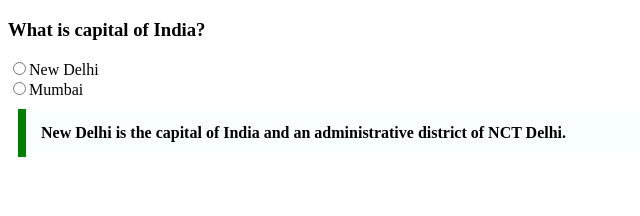
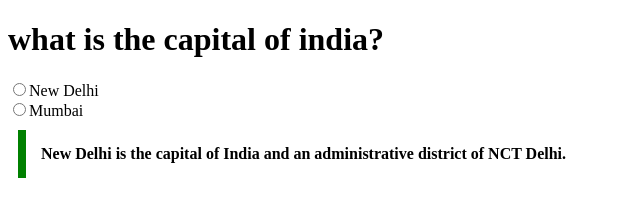
Before and after one commit to acciojob/trivia-BalaChandraAkula, a website: page main.html in a window 1280 px wide. Shown: the whole page, without its empty margins (0-640 px from the left). Drawn offline with Linux system fonts and the light colour scheme.

Commit message:
created a submission

```diff
--- a/main.html
+++ b/main.html
@@ -8,17 +8,14 @@
 
 <body>
 	<!-- the entire body must be written by student -->
-
-	<h3>What is capital of India?</h3>
-	<form>
-		<input type = "radio" name = "capital" value = "new delhi">New Delhi<br>
-		<input type = "radio" name = "capital" value = "Mumbai">Mumbai
-
-	</form>
-
-		<blockquote class="quote" cite=" https://en.wikipedia.org/wiki/New_Delhi">
-        New Delhi is the capital of India and an administrative district of NCT Delhi.</blockquote>
-
+	<h1><b>what is the capital of india?</b></h1>
+<form>
+	<input type="radio" name="cap">New Delhi<br>
+	<input type="radio" name="cap">Mumbai
+</form>
+<blockquote class="text" cite="https://en.wikipedia.org/wiki/New_Delhi">
+	<b>New Delhi is the capital of India and an administrative district of NCT Delhi.</b>
+</blockquote>
     <script type="text/javascript" src="./script.js">
 </script>
 
--- a/styles.css
+++ b/styles.css
@@ -1,10 +1,6 @@
 
 /* Your CSS Code here. */
-.quote{
-    max-width: 600px;
-	margin: 10px;
-	padding: 15px;
-	border-left: 8px solid green;
-	background-color: #f8fffe;
-	font-weight: bold;
+.text{
+    max-width: 600px; margin: 10px; padding: 15px; border-left: 8px solid green;background-color: #f8fffe"";font-weight: bold
+
 }
```
